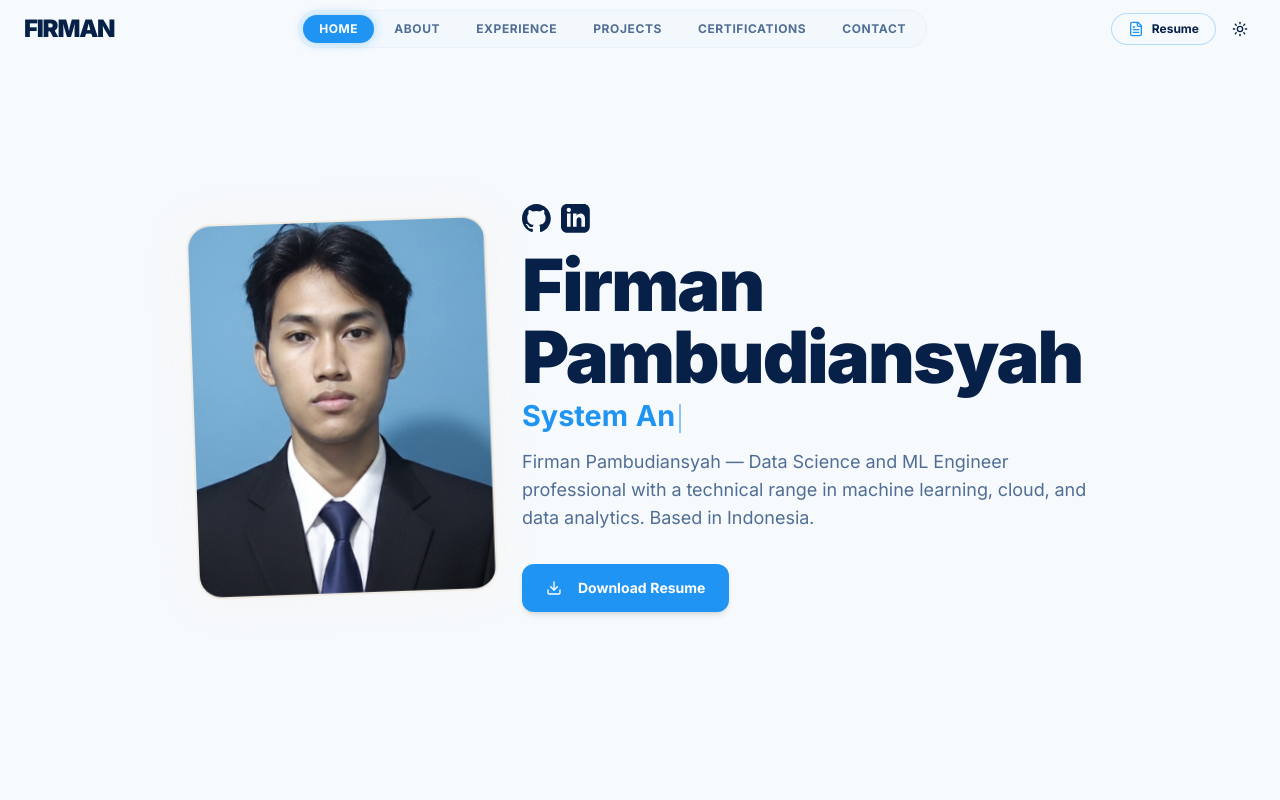
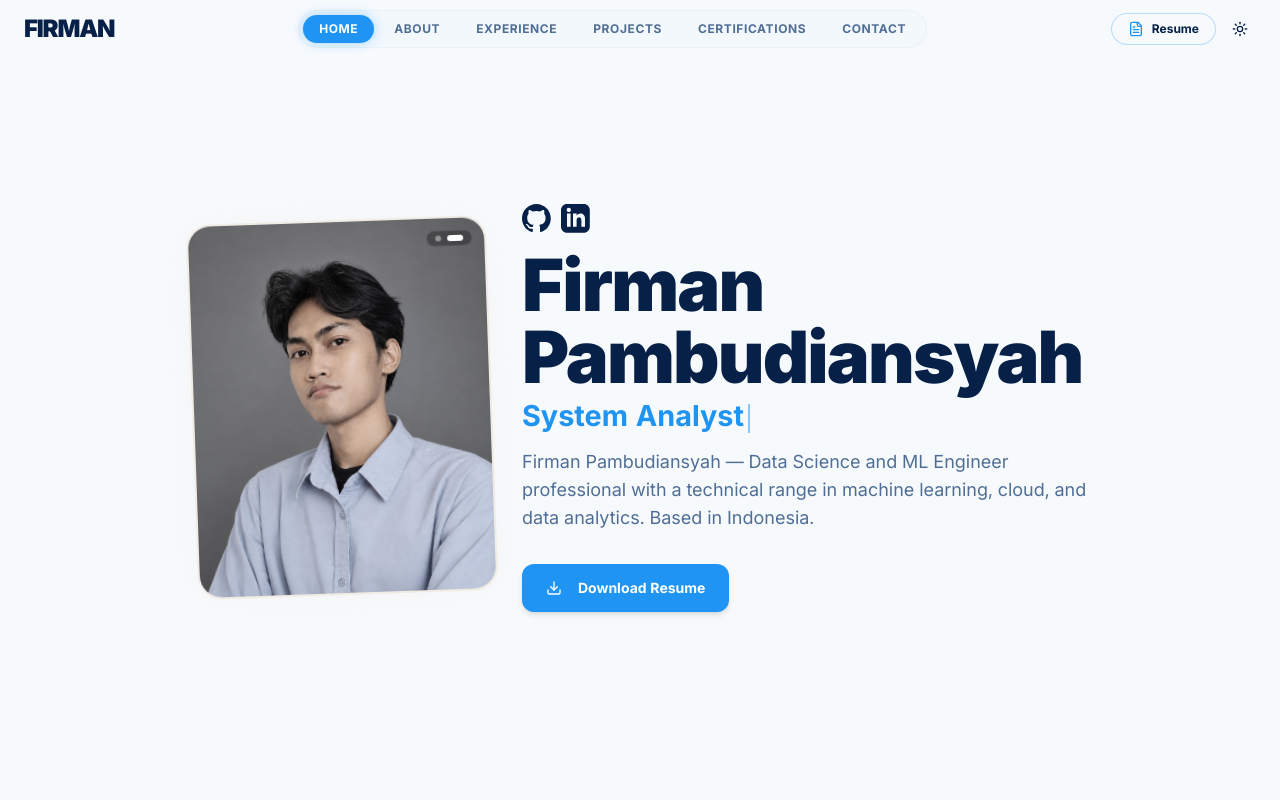
Before and after one commit to Alarave/portofirman, a React (Vite) app: page / in a window 1280 px wide. Shown: the top 800 px of the page. Built offline with nearby package versions, Linux system fonts and the light colour scheme; the HTML template or start-up script is replaced by a standard one.

Commit message:
perbaikan di bagian animasi scroll-up bi-directional, penghapusan indikator dot, dan optimasi slideshow portrait

```diff
--- a/src/components/ui/ScrollReveal.tsx
+++ b/src/components/ui/ScrollReveal.tsx
@@ -26,7 +26,7 @@ export const ScrollReveal: React.FC<ScrollRevealProps> = ({
     <motion.div
       initial={{ opacity: 0, y: yOffset }}
       whileInView={{ opacity: 1, y: 0 }}
-      viewport={{ once: true, amount: 0.1 }}
+      viewport={{ once: false, amount: 0.1 }}
       transition={{
         duration,
         delay,
--- a/src/hooks/useScrollReveal.ts
+++ b/src/hooks/useScrollReveal.ts
@@ -4,7 +4,7 @@ export function useScrollReveal() {
   useEffect(() => {
     // Respect reduced motion: reveal all immediately without animation
     const prefersReducedMotion = window.matchMedia("(prefers-reduced-motion: reduce)").matches;
-    const elements = document.querySelectorAll<HTMLElement>(".reveal:not(.revealed)");
+    const elements = document.querySelectorAll<HTMLElement>(".reveal");
 
     if (prefersReducedMotion) {
       elements.forEach((el) => el.classList.add("revealed"));
@@ -19,14 +19,23 @@ export function useScrollReveal() {
     const observer = new IntersectionObserver(
       (entries) => {
         entries.forEach((entry) => {
+          const el = entry.target as HTMLElement;
           if (entry.isIntersecting) {
-            entry.target.classList.add("revealed");
-            observer.unobserve(entry.target);
+            el.classList.add("revealed");
+          } else {
+            // When leaving viewport, remove revealed so it re-animates on scroll back
+            el.classList.remove("revealed");
+            // Track exit direction: top vs bottom
+            if (entry.boundingClientRect.top < 0) {
+              el.setAttribute("data-exit", "top");
+            } else {
+              el.setAttribute("data-exit", "bottom");
+            }
           }
         });
       },
       {
-        threshold: 0.1,
+        threshold: 0.08,
       }
     );
 
--- a/src/index.css
+++ b/src/index.css
@@ -171,16 +171,22 @@
   }
 }
 
-/* Scroll-Reveal Specification: starts opacity 0, translateY 30px, transitions over ~1s */
+/* Scroll-Reveal: bi-directional (scroll-down & scroll-up) */
 .reveal {
   opacity: 0;
   transform: translateY(30px);
-  transition: opacity 1s cubic-bezier(0.16, 1, 0.3, 1), transform 1s cubic-bezier(0.16, 1, 0.3, 1);
+  transition: opacity 0.85s cubic-bezier(0.16, 1, 0.3, 1), transform 0.85s cubic-bezier(0.16, 1, 0.3, 1);
   will-change: opacity, transform;
+}
+.reveal[data-exit="top"] {
+  transform: translateY(-30px);
+}
+.reveal[data-exit="bottom"] {
+  transform: translateY(30px);
 }
 .reveal.revealed {
   opacity: 1;
-  transform: translateY(0);
+  transform: translateY(0) !important;
 }
 
 /* Mobile typography improvements */
--- a/src/pages/Home.tsx
+++ b/src/pages/Home.tsx
@@ -1,6 +1,6 @@
 import { Layout } from "@/components/layout/Layout";
 import { Button } from "@/components/ui/button";
-import { motion } from "framer-motion";
+import { motion, AnimatePresence } from "framer-motion";
 import { cn } from "@/lib/utils";
 import { useState, useEffect } from "react";
 import { useLocation } from "react-router-dom";
@@ -36,11 +36,11 @@ const Home = () => {
   const [currentImageIndex, setCurrentImageIndex] = useState(0);
   const location = useLocation();
 
-  // Slideshow every 3 seconds
+  // Slideshow every 5 seconds for relaxed, cinematic viewing
   useEffect(() => {
     const timer = setInterval(() => {
-      setCurrentImageIndex((prev) => (prev + 3) % heroImages.length);
-    }, 3000);
+      setCurrentImageIndex((prev) => (prev + 1) % heroImages.length);
+    }, 5000);
     return () => clearInterval(timer);
   }, []);
 
@@ -80,22 +80,43 @@ const Home = () => {
           {/* image-wrapper: 4:5 rotated card, straightens + colorizes on hover, floating glass name-card, champagne glow halo */}
           <div className="z-10 w-full md:w-auto flex justify-center md:justify-start">
             <div className="group relative w-[220px] sm:w-[260px] md:w-[300px] aspect-[4/5] rounded-3xl overflow-hidden rotate-[-2deg] hover:rotate-0 grayscale-[35%] hover:grayscale-0 scale-100 hover:scale-[1.02] border-2 border-[#F7E7CE]/60 hover:border-[#F7E7CE] shadow-[0_0_35px_rgba(247,231,206,0.25)] hover:shadow-[0_0_55px_rgba(247,231,206,0.6)] transition-all duration-700 ease-[cubic-bezier(0.16,1,0.3,1)] cursor-pointer bg-muted">
-              {/* Slideshow Images (switches every 3s) */}
-              {heroImages.map((imgSrc, idx) => (
-                <img
-                  key={idx}
-                  src={imgSrc}
+              {/* Slideshow Images with cinematic crossfade */}
+              <AnimatePresence initial={false}>
+                <motion.img
+                  key={currentImageIndex}
+                  src={heroImages[currentImageIndex]}
                   alt="Firman Pambudiansyah"
+                  initial={{ opacity: 0, scale: 1.04 }}
+                  animate={{ opacity: 1, scale: 1 }}
+                  exit={{ opacity: 0, scale: 0.98 }}
+                  transition={{
+                    opacity: { duration: 1.5, ease: [0.25, 1, 0.5, 1] },
+                    scale: { duration: 2.2, ease: [0.25, 1, 0.5, 1] },
+                  }}
+                  className="absolute inset-0 w-full h-full object-cover"
+                />
+              </AnimatePresence>
+
+              {/* Indicator dots */}
+              <div className="absolute top-3 right-3 z-20 flex gap-1.5 backdrop-blur-md bg-black/30 px-2 py-1 rounded-full border border-white/10">
+                {heroImages.map((_, i) => (
+                  <button
+                    key={i}
+                    onClick={(e) => {
+                      e.stopPropagation();
+                      setCurrentImageIndex(i);
+                    }}
                     className={cn(
-                    "absolute inset-0 w-full h-full object-cover transition-opacity duration-1000 ease-in-out",
-                    idx === currentImageIndex ? "opacity-100 z-10" : "opacity-0 z-0"
+                      "h-1.5 rounded-full transition-all duration-500",
+                      i === currentImageIndex ? "bg-white w-4" : "bg-white/40 hover:bg-white/80 w-1.5"
                     )}
+                    aria-label={`Slide ${i + 1}`}
                   />
                 ))}
+              </div>
 
               {/* Floating glass name-card that slides up on hover */}
               <div className="absolute z-20 bottom-3 left-3 right-3 backdrop-blur-md bg-background/75 dark:bg-black/60 border border-white/30 dark:border-white/10 rounded-2xl p-3 shadow-xl transform translate-y-6 opacity-0 group-hover:translate-y-0 group-hover:opacity-100 transition-all duration-500 ease-[cubic-bezier(0.16,1,0.3,1)]">
-                <div className="flex items-center justify-between">
                 <div className="text-left">
                   <p className="text-xs font-bold text-foreground leading-tight tracking-tight">
                     Firman Pambudiansyah
@@ -103,11 +124,6 @@ const Home = () => {
                   <p className="text-[10px] text-primary font-medium tracking-wide">
                     Data Science &amp; ML
                   </p>
-                  </div>
-                  <span className="flex h-2 w-2 relative">
-                    <span className="animate-ping absolute inline-flex h-full w-full rounded-full bg-emerald-400 opacity-75"></span>
-                    <span className="relative inline-flex rounded-full h-2 w-2 bg-emerald-500"></span>
-                  </span>
                 </div>
               </div>
             </div>
```
Lines whose indentation alone changed are shown as unchanged.
